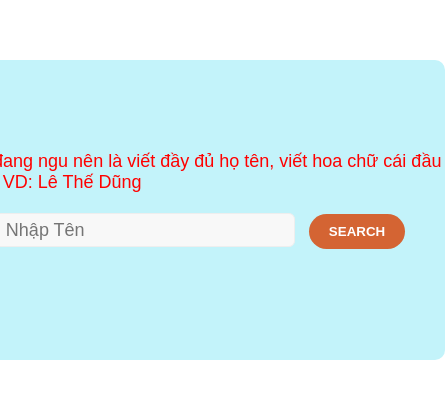
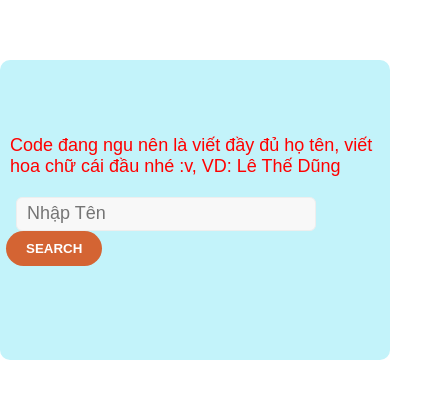
Before and after one commit to dungyourluv/Loveuuu, a plain HTML site: page index.html in a window 390 px wide. Shown: the part 212-610 px from the top of the page, 445 px wide, since content can reach past the window. Drawn offline with Linux system fonts and the light colour scheme.

Commit message:
Update app.css

```diff
--- a/assets/app.css
+++ b/assets/app.css
@@ -79,3 +79,11 @@ ul {
 .color {
   color: #000;
 }
+
+@media (max-width: 740px) {
+  .main {
+    margin: 0;
+    padding: 0 10px;
+    min-width: 100%;
+  }
+}
```
